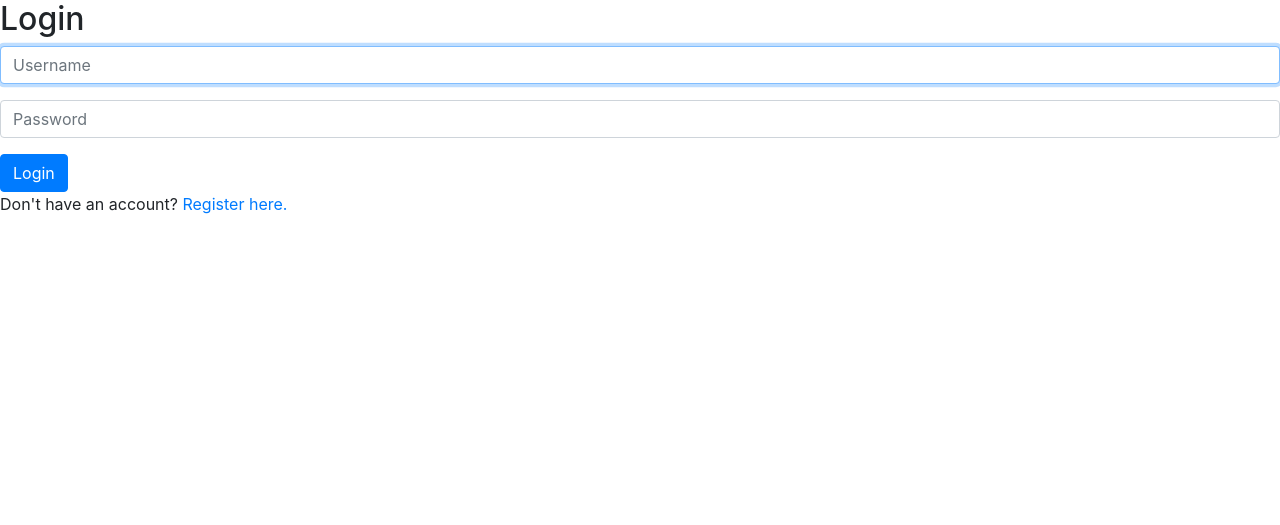
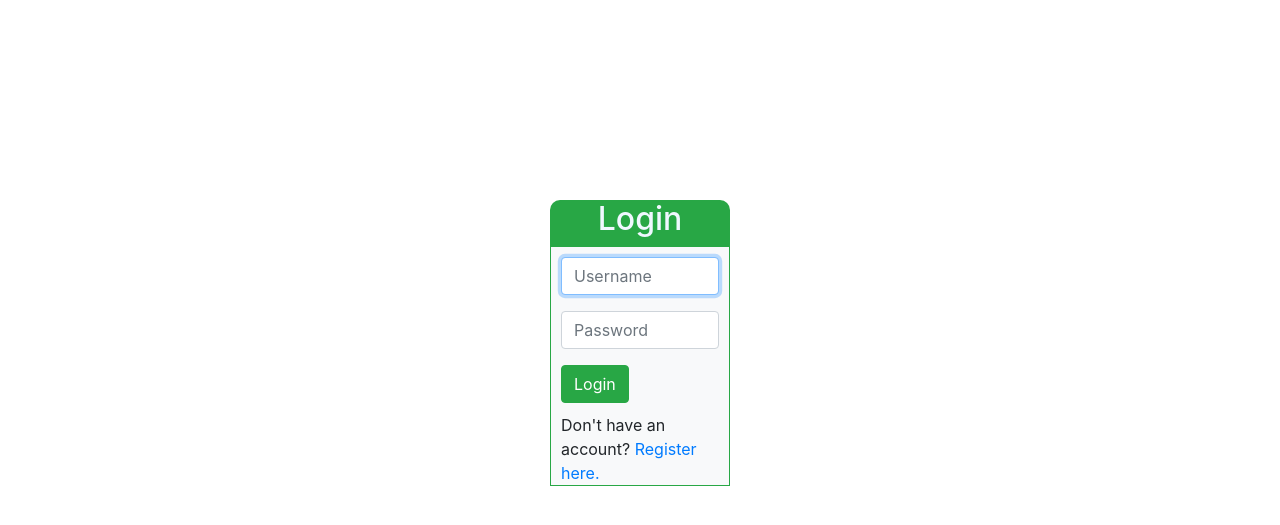
Before and after one commit to rakinplaban/Network_Project, a Django app: page /login in a window 1280 px wide. Shown: the part 56-581 px from the top of the page. Run offline with Django 3.2, Linux system fonts and the light colour scheme; some libraries are stand-ins or nearby versions.

Commit message:
designed login page.

```diff
--- a/network/static/network/styles.css
+++ b/network/static/network/styles.css
@@ -0,0 +1,8 @@
+.entry{
+    margin: 200px 550px 0px 550px;
+    border-top-right-radius: 10px;
+    border-top-left-radius: 10px;
+}
+.formview{
+    margin: 10px 10px 10px 10px;
+}
--- a/network/templates/network/login.html
+++ b/network/templates/network/login.html
@@ -2,15 +2,16 @@
 
 {% block body %}
 
+    <div class="entry bg-success">
         <div>
-        <div>
-            <h2>Login</h2>
+            <h2 style="text-align: center; color:aliceblue;">Login</h2>
         </div>
 
         {% if message %}
             <div>{{ message }}</div>
         {% endif %}
-
+        <div class="bg-light border border-success">
+            <div class="formview">
                 <form action="{% url 'login' %}" method="post">
                     {% csrf_token %}
                     <div class="form-group">
@@ -19,11 +20,19 @@
                     <div class="form-group">
                         <input class="form-control" type="password" name="password" placeholder="Password">
                     </div>
-            <input class="btn btn-primary" type="submit" value="Login">
+                    <input class="btn btn-success" type="submit" value="Login">
                 </form>
+            </div>
+            <div style="margin-bottom: 10px;"> </div>
+            <div style="margin-left: 10px;">
+                Don't have an account? <a href="{% url 'register' %}">Register here.</a>
+            </div>
+
+        </div>
+
     </div>
 
 
-    Don't have an account? <a href="{% url 'register' %}">Register here.</a>
+
 
 {% endblock %}
```
Also changed, not shown: network/templates/network/register.html (+15 -3 lines). Lines whose indentation alone changed are shown as unchanged.
